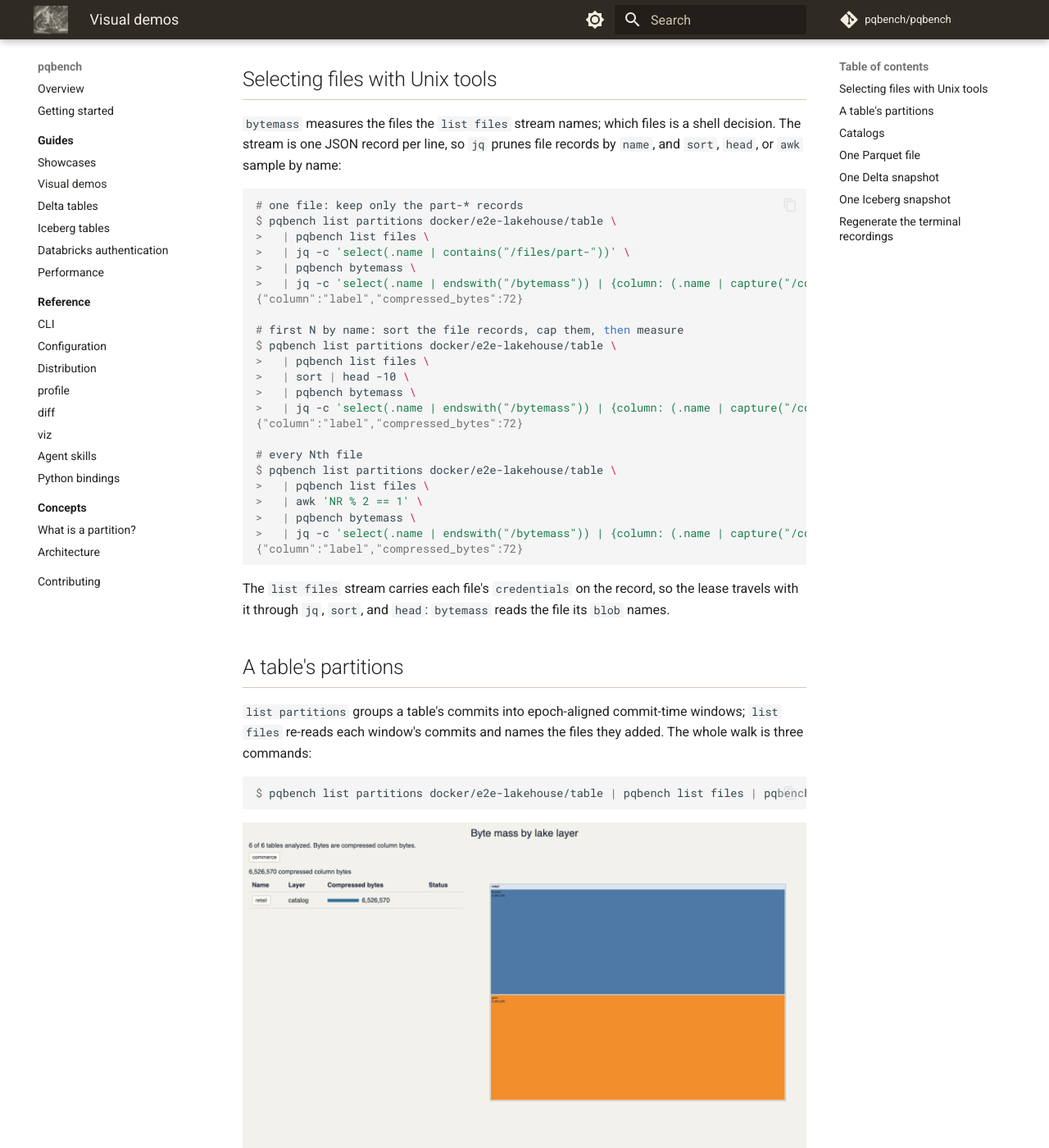
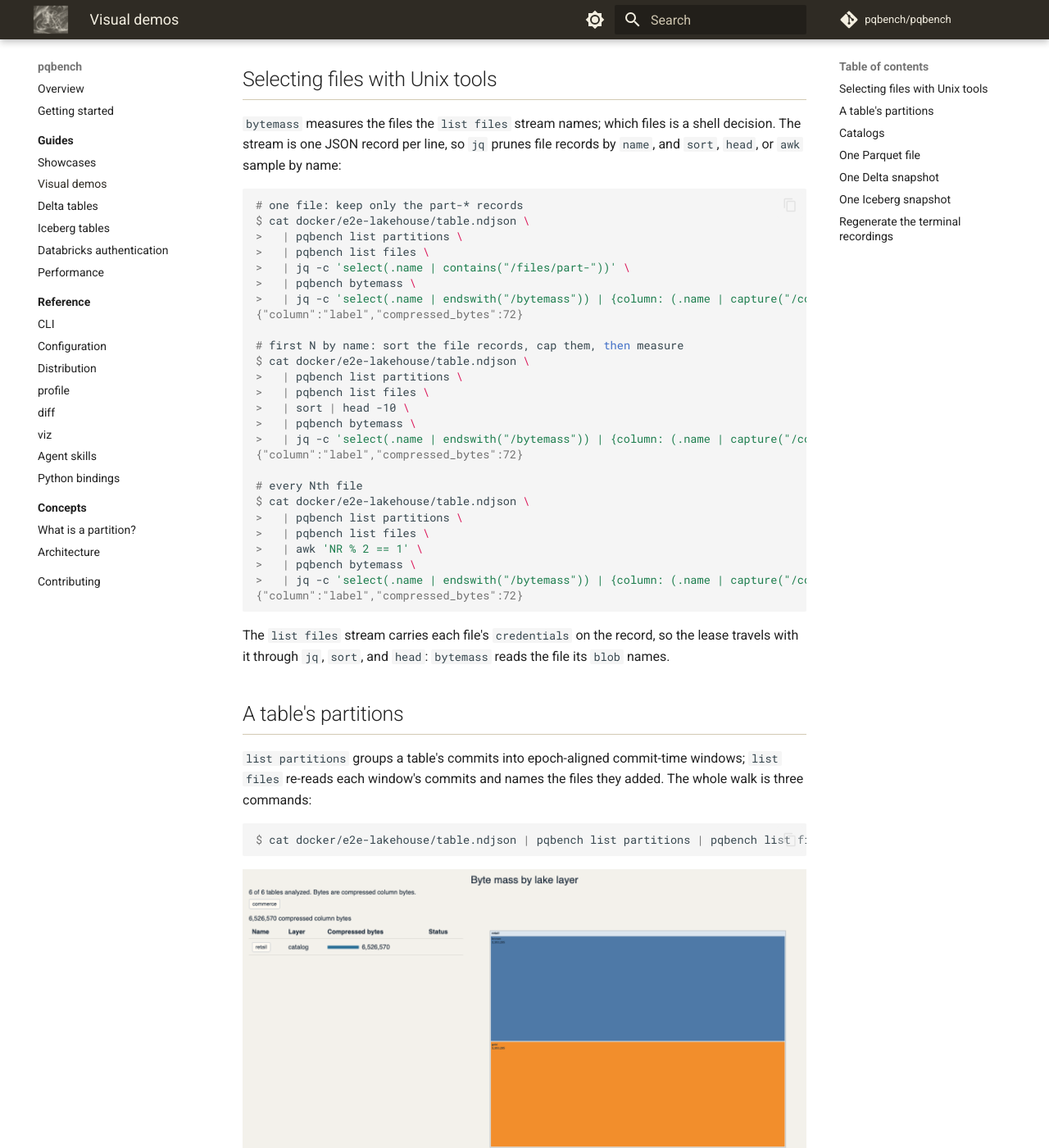
Before and after one commit to pqbench/pqbench, an MkDocs documentation site: the page built from docs/demo.md, in a window 1280 px wide and 1400 px high, scrolled down 477 px. Shown: the whole window at 82% size. Built offline with MkDocs 1.6.1 and Material for MkDocs 9.7.7, drawn with Linux system fonts in a browser that asks for light colours; comment, search, counter and statistics services are not loaded; some of the changed text lies outside the part shown.

Commit message:
test: run the delta suite and docs through stdin refs
`list partitions` no longer takes a path, so the delta-only tests and the
local-table examples still passed a directory. Feed a `Table` record instead;
the committed `docker/e2e-lakehouse/table.ndjson` is the example document.

`table_get_prints_the_record_as_a_table` called a `format` helper that the
delta-only test had lost; restore it behind `feature = "delta"` so the default
build does not see dead code.

`make check`, `make check CARGO_FEATURES=--all-features`, the delta CLI suite
and the core delta suite are green.

````diff
--- a/docs/demo.md
+++ b/docs/demo.md
@@ -28,7 +28,8 @@ records by `name`, and `sort`, `head`, or `awk` sample by name:
 
 ```console run delta json
 # one file: keep only the part-* records
-$ pqbench list partitions docker/e2e-lakehouse/table \
+$ cat docker/e2e-lakehouse/table.ndjson \
+>   | pqbench list partitions \
 >   | pqbench list files \
 >   | jq -c 'select(.name | contains("/files/part-"))' \
 >   | pqbench bytemass \
@@ -36,7 +37,8 @@ $ pqbench list partitions docker/e2e-lakehouse/table \
 {"column":"label","compressed_bytes":72}
 
 # first N by name: sort the file records, cap them, then measure
-$ pqbench list partitions docker/e2e-lakehouse/table \
+$ cat docker/e2e-lakehouse/table.ndjson \
+>   | pqbench list partitions \
 >   | pqbench list files \
 >   | sort | head -10 \
 >   | pqbench bytemass \
@@ -44,7 +46,8 @@ $ pqbench list partitions docker/e2e-lakehouse/table \
 {"column":"label","compressed_bytes":72}
 
 # every Nth file
-$ pqbench list partitions docker/e2e-lakehouse/table \
+$ cat docker/e2e-lakehouse/table.ndjson \
+>   | pqbench list partitions \
 >   | pqbench list files \
 >   | awk 'NR % 2 == 1' \
 >   | pqbench bytemass \
@@ -63,13 +66,13 @@ file its `blob` names.
 The whole walk is three commands:
 
 ```console run delta
-$ pqbench list partitions docker/e2e-lakehouse/table | pqbench list files | pqbench bytemass | pqbench viz -o /tmp/report
+$ cat docker/e2e-lakehouse/table.ndjson | pqbench list partitions | pqbench list files | pqbench bytemass | pqbench viz -o /tmp/report
 ```
 
 ![one table viz page](images/pqbench-lake-treemap.gif)
 
 ```console run delta
-$ pqbench list partitions docker/e2e-lakehouse/table | pqbench list files | pqbench bytemass | pqbench format
+$ cat docker/e2e-lakehouse/table.ndjson | pqbench list partitions | pqbench list files | pqbench bytemass | pqbench format
 column  codec   encodings                 bytes  values
 ------  ------  ------------------------  -----  ------
 id      SNAPPY  PLAIN,RLE,RLE_DICTIONARY     66       3
@@ -125,12 +128,12 @@ url_encoded       UNCOMPRESSED  PLAIN,RLE,RLE_DICTIONARY  907117    3000
 NDJSON for `list files` and `bytemass`; `format` renders it:
 
 ```console run delta
-$ pqbench list partitions docker/e2e-lakehouse/table | pqbench list files | pqbench bytemass | pqbench format
+$ cat docker/e2e-lakehouse/table.ndjson | pqbench list partitions | pqbench list files | pqbench bytemass | pqbench format
 column  codec   encodings                 bytes  values
 ------  ------  ------------------------  -----  ------
 id      SNAPPY  PLAIN,RLE,RLE_DICTIONARY     66       3
 label   SNAPPY  PLAIN,RLE,RLE_DICTIONARY     72       3
-$ pqbench list partitions docker/e2e-lakehouse/table | pqbench list files | pqbench bytemass | pqbench viz -o /tmp/report
+$ cat docker/e2e-lakehouse/table.ndjson | pqbench list partitions | pqbench list files | pqbench bytemass | pqbench viz -o /tmp/report
 ```
 
 ![pqbench table CLI walkthrough](images/pqbench-delta-bytemass.gif)
````
Also changed, not shown: README.md (+3 -3 lines), docs/cli.md (+3 -3 lines), docs/delta.md (+3 -3 lines), docs/getting-started.md (+1 -1 lines), docs/viz.md (+1 -1 lines), 12 other files.
